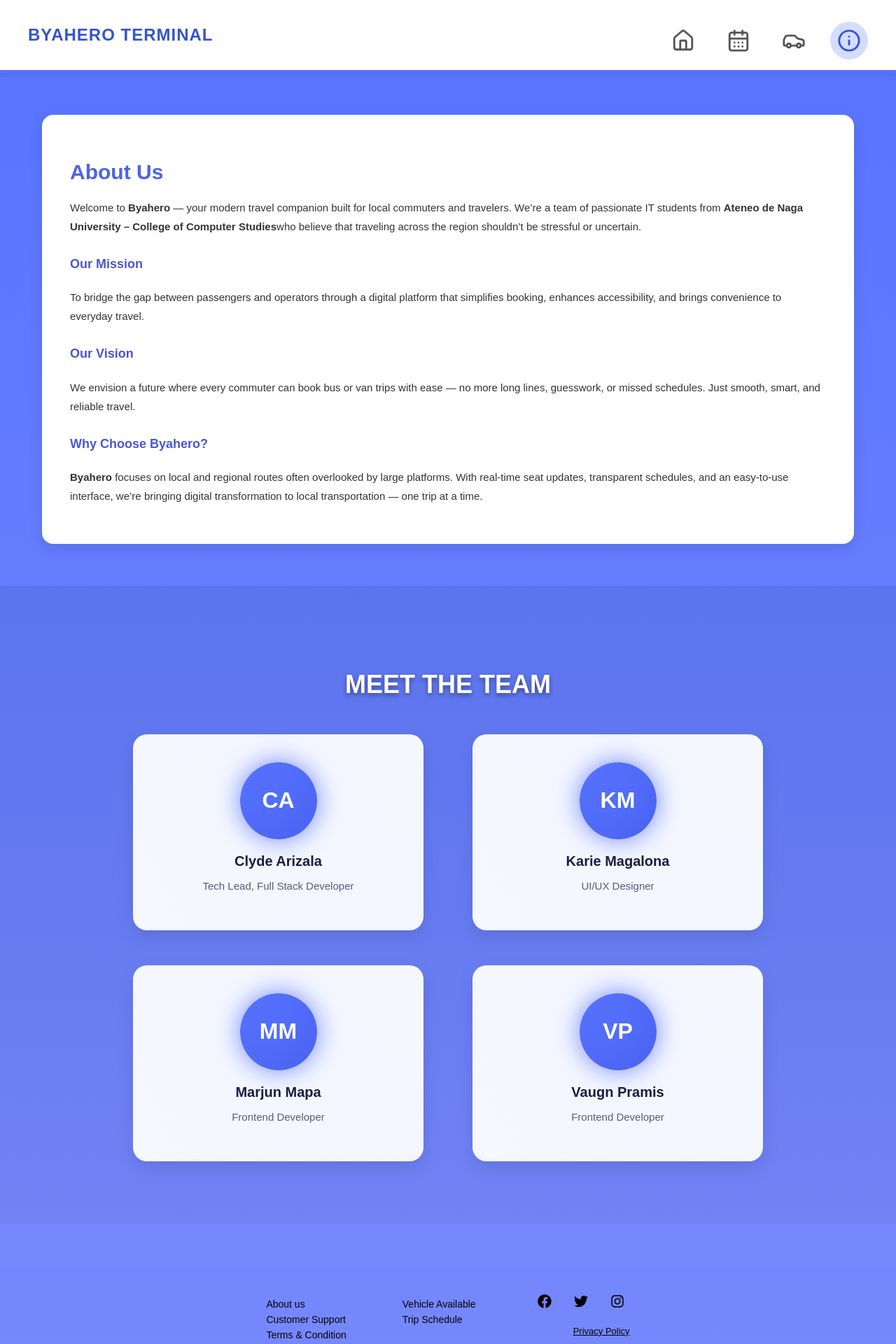
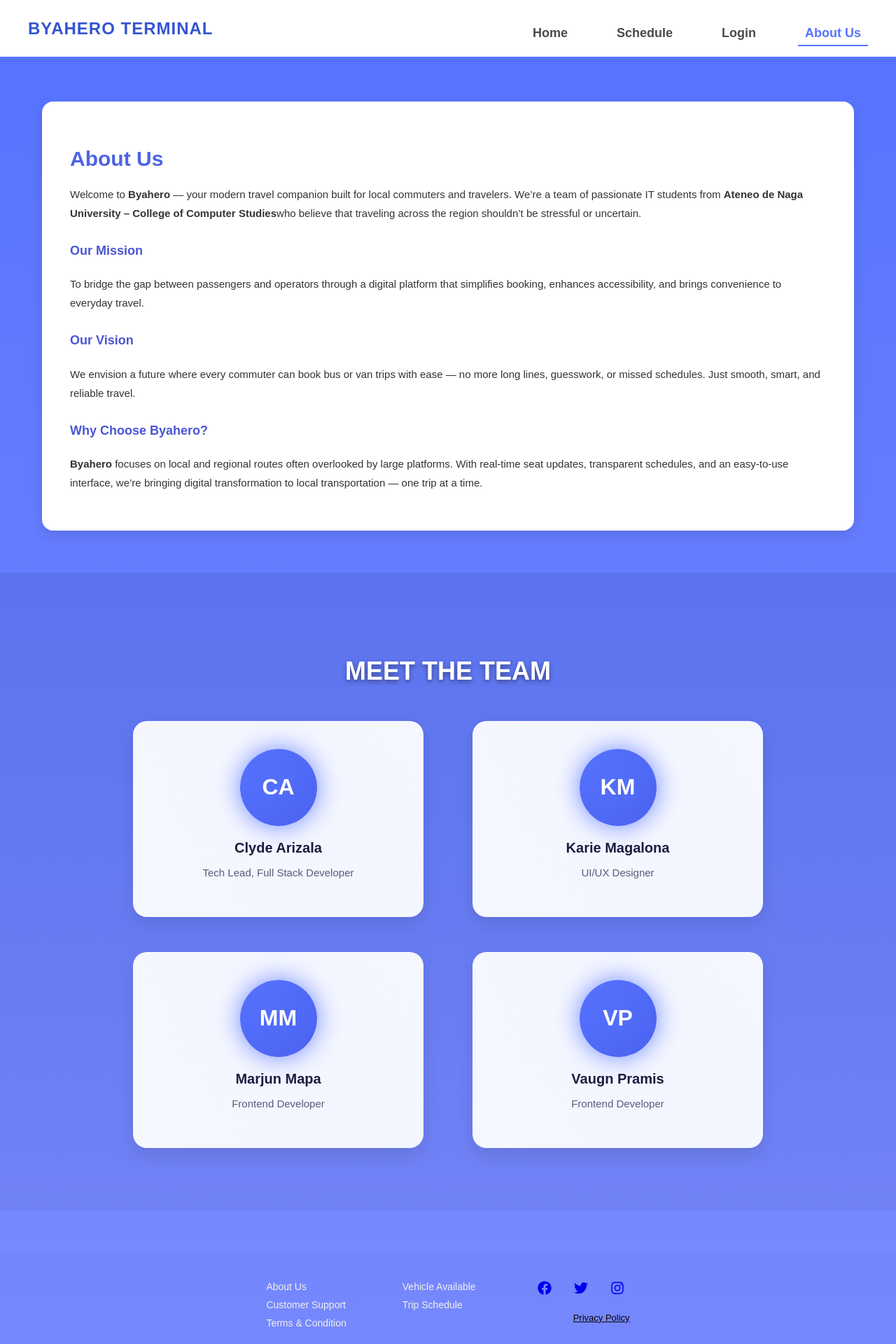
Before and after one commit to xXKuyaClydeXx/Byahero, a React app in the folder frontend/: page /about in a window 1280 px wide. Shown: the top 1920 px of the page at 70% size. Built offline with nearby package versions, Linux system fonts and the light colour scheme; the HTML template or start-up script is replaced by a standard one.

Commit message:
Updated Navigation Bar for Passenger Profile

```diff
--- a/frontend/src/css/AboutPage.css
+++ b/frontend/src/css/AboutPage.css
@@ -29,32 +29,33 @@
   text-align: center;
 }
 
-.nav-icons {
+/* TEXT NAVIGATION LINKS */
+.nav-links {
   display: flex;
   justify-content: center;
   align-items: center;
-  gap: 65px;
+  gap: 50px;
   margin-top: 16px;
+  font-size: 18px;
+  font-weight: 600;
 }
 
-.icon {
-  background: transparent;
-  border: 0;
-  border-radius: 9999px;
-  padding: 10px;
+.nav-link {
+  color: #4a4a4a;
+  text-decoration: none;
+  padding: 6px 10px;
+  transition: all 0.25s ease;
   cursor: pointer;
-  transition: background 0.25s ease;
+  border-bottom: 2px solid transparent;
 }
 
-.icon:hover,
-.icon.active {
-  background-color: rgba(86, 115, 255, 0.25);
+.nav-link:hover {
+  color: #5673ff;
 }
 
-.icon svg {
-  width: 34px;
-  height: 34px;
-  display: block;
+.nav-link.active {
+  color: #5673ff;
+  border-bottom-color: #5673ff;
 }
 
 /* --- ABOUT SECTION --- */
@@ -102,7 +103,6 @@
   text-align: center;
   padding: 90px 24px;
   background: linear-gradient(180deg, rgba(33, 60, 136, 0.15) 0%, rgba(20, 20, 60, 0.05) 100%);
-  position: relative;
 }
 
 .team-heading {
@@ -147,7 +147,7 @@
   box-shadow: 0 15px 35px rgba(86, 115, 255, 0.35);
 }
 
-/* --- Avatar Glow Animation --- */
+/* Avatar Glow */
 .avatar {
   width: 110px;
   height: 110px;
@@ -166,7 +166,6 @@
   animation: pulseGlow 2.5s infinite ease-in-out;
 }
 
-/* Pulsing glow effect behind avatar */
 .avatar::after {
   content: "";
   position: absolute;
@@ -208,10 +207,7 @@
   padding: 40px 0;
   font-size: 14px;
   color: #fff;
-  background-color: transparent;
   margin-top: 40px;
-  width: 100%;
-  box-sizing: border-box;
   flex-wrap: wrap;
 }
 
@@ -227,11 +223,6 @@
   color: #f0f0f0;
   text-decoration: none;
   transition: color 0.3s;
-}
-
-.footer-column p:hover,
-.footer-column a:hover {
-  color: #b6c4ff;
 }
 
 .footer-social {
@@ -252,7 +243,6 @@
   transform: scale(1.2);
 }
 
-/* Responsive */
 @media (max-width: 768px) {
   .team-grid {
     grid-template-columns: 1fr;
--- a/frontend/src/css/LoginPage.css
+++ b/frontend/src/css/LoginPage.css
@@ -1,11 +1,12 @@
 .login-page {
   font-family: 'Poppins', sans-serif;
-  background-color: #5673ff; /* blue background as in Figma */
+  background: linear-gradient(180deg, #5673ff 0%, #7a8bff 100%);
   min-height: 100vh;
   color: #111827;
+  overflow-x: hidden;
 }
 
-/* ===== NAVBAR ===== */
+/* ===== NAVBAR (IDENTICAL TO ABOUT US PAGE) ===== */
 .navbar {
   background-color: #ffffff;
   border-bottom: 4px solid #5673ff;
@@ -28,32 +29,33 @@
   text-align: center;
 }
 
-.nav-icons {
+/* NAVIGATION TEXT LINKS — MATCHED TO ABOUT PAGE */
+.nav-links {
   display: flex;
   justify-content: center;
   align-items: center;
-  gap: 65px;
+  gap: 50px;
   margin-top: 16px;
+  font-size: 18px;
+  font-weight: 600;
 }
 
-.icon {
-  background: transparent;
-  border: 0;
-  border-radius: 9999px;
-  padding: 10px;
+.nav-item {
+  color: #4a4a4a;
+  text-decoration: none;
+  padding: 6px 10px;
+  transition: all 0.25s ease;
   cursor: pointer;
-  transition: background 0.25s ease;
+  border-bottom: 2px solid transparent;
 }
 
-.icon:hover,
-.icon.active {
-  background-color: rgba(86, 115, 255, 0.25);
+.nav-item:hover {
+  color: #5673ff;
 }
 
-.icon svg {
-  width: 34px;
-  height: 34px;
-  display: block;
+.nav-item.active {
+  color: #5673ff;
+  border-bottom: 2px solid #5673ff;
 }
 
 /* ===== LOGIN SECTION ===== */
@@ -61,12 +63,12 @@
   display: flex;
   justify-content: center;
   align-items: center;
-  height: calc(100vh - 160px);
+  height: calc(100vh - 200px);
 }
 
 .login-box {
   background: #ffffff;
-  border-radius: 8px;
+  border-radius: 10px;
   padding: 26px 30px;
   width: 300px;
   box-shadow: 0 6px 18px rgba(0,0,0,0.1);
@@ -89,10 +91,9 @@
   border-radius: 6px;
   padding: 8px 10px;
   font-size: 13px;
-  outline: none;
 }
 
-/* ===== BUTTONS ===== */
+/* BUTTONS */
 .signin-btn {
   background-color: #111;
   color: #fff;
@@ -102,16 +103,14 @@
   margin-top: 10px;
   font-weight: 600;
   cursor: pointer;
-  transition: background 0.2s ease;
 }
 
 .signin-btn:hover {
   background-color: #333;
 }
 
-/* ===== LINKS ===== */
+/* LINKS */
 .forgot {
-  display: inline-block;
   font-size: 12px;
   color: #111;
   text-decoration: none;
@@ -128,56 +127,48 @@
 .create-link {
   color: #111;
   font-weight: 600;
-  text-decoration: none;
 }
 
 .create-link:hover {
   text-decoration: underline;
 }
 
+/* ===== FOOTER ===== */
 .footer {
   display: flex;
-  justify-content: center;            /* center the columns horizontally */
-  align-items: center;                /* center vertically */
-  text-align: center;
-  gap: 80px;                          /* space between the two columns */
+  justify-content: center;
+  gap: 80px;
   padding: 40px 0;
   font-size: 14px;
   color: #070202;
-  background-color: rgba(86, 115, 255, 0.1); /* 10% blue opacity */
+  background-color: rgba(86, 115, 255, 0.1);
   margin-top: 40px;
-  width: 100%;
-  box-sizing: border-box;
-  flex-wrap: wrap;                    /* makes it responsive */
+  flex-wrap: wrap;
 }
 
+.footer-links {
+  display: flex;
+  gap: 60px;
+}
 
-/* individual column styling */
-.footer-column {
+.footer-social {
   display: flex;
   flex-direction: column;
-  gap: 10px;
+  align-items: center;
 }
 
-
-/* optional: make links or text hover nicely */
-.footer-column p,
-.footer-column a {
-  margin: 0;
-  color: #070202;
-  text-decoration: none;
-  transition: color 0.3s;
+.icons a {
+  font-size: 22px;
+  margin: 0 8px;
 }
 
+/* RESPONSIVE */
+@media (max-width: 768px) {
+  .nav-links {
+    gap: 25px;
+    font-size: 15px;
+  }
 
-.footer-column p:hover,
-.footer-column a:hover {
-  color: #4a63e7;
-}
-
-
-/* mobile responsiveness */
-@media (max-width: 768px) {
   .footer {
     flex-direction: column;
     gap: 30px;
--- a/frontend/src/css/PassengerPage.css
+++ b/frontend/src/css/PassengerPage.css
@@ -1,3 +1,59 @@
+/* ======================================= */
+/* UNIFIED NAVIGATION BAR (MATCH SCHEDULE PAGE) */
+/* ======================================= */
+
+.navbar {
+  background-color: #ffffff;
+  border-bottom: 4px solid #5673ff;
+  padding: 10px 24px 14px;
+  width: 100%;
+}
+
+.nav-header {
+  display: flex;
+  justify-content: center;
+  align-items: center;
+  min-height: 38px;
+}
+
+.title {
+  margin: 0;
+  font-weight: 800;
+  letter-spacing: 1px;
+  color: #5a67d8;
+  font-size: 26px;
+  text-align: center;
+}
+
+/* ICON NAVIGATION */
+.nav-icons {
+  display: flex;
+  justify-content: center;
+  align-items: center;
+  gap: 65px;
+  margin-top: 16px;
+}
+
+.icon {
+  background: transparent;
+  border: none;
+  border-radius: 9999px;
+  padding: 10px;
+  cursor: pointer;
+  transition: background 0.25s ease;
+}
+
+.icon svg {
+  width: 34px;
+  height: 34px;
+  display: block;
+}
+
+.icon:hover,
+.icon.active {
+  background-color: rgba(86, 115, 255, 0.25);
+}
+
 /* ======================================= */
 /* 0. BASE & UTILITIES (If any) */
 /* ======================================= */
--- a/frontend/src/css/SchedulePage.css
+++ b/frontend/src/css/SchedulePage.css
@@ -6,11 +6,7 @@
   color: #111827;
 }
 
-/* remove overlay — keep the image in full color */
-.schedule-page::before {
-  content: none;
-}
-
+/* Navbar */
 .navbar {
   background-color: #ffffff;
   border-bottom: 4px solid #5673ff;
@@ -33,97 +29,33 @@
   text-align: center;
 }
 
-.nav-icons {
+/* MATCHES LOGIN + ABOUT */
+.nav-links {
   display: flex;
   justify-content: center;
-  align-items: center;
   gap: 65px;
   margin-top: 16px;
 }
 
-.icon {
-  background: transparent;
-  border: 0;
-  border-radius: 9999px;
-  padding: 10px;
+.nav-item {
+  color: #4a4a4a;
+  text-decoration: none;
+  padding: 6px 10px;
+  transition: all 0.25s ease;
   cursor: pointer;
-  transition: background 0.25s ease;
+  border-bottom: 2px solid transparent;
 }
 
-.icon:hover,
-.icon.active {
-  background-color: rgba(86, 115, 255, 0.25);
+.nav-item:hover {
+  color: #5673ff;
 }
 
-.icon svg {
-  width: 34px;
-  height: 34px;
-  display: block;
+.nav-item.active {
+  color: #5673ff;
+  border-bottom: 2px solid #5673ff;
 }
 
-.schedule-section {
-  padding: 36px 28px 64px;
-}
-
-.schedule-card {
-  background: #ffffff;
-  border-radius: 8px;
-  padding: 24px;
-  max-width: 1160px;
-  margin: 0 auto;
-  box-shadow: 0 6px 18px rgba(0,0,0,0.06);
-}
-
-.schedule-heading {
-  color: #4c63e6;
-  font-size: 28px;
-  font-weight: 800;
-  letter-spacing: .5px;
-  margin: 0 0 16px 0;
-}
-
-.table-wrap {
-  overflow-x: auto;
-}
-
-.schedule-table {
-  width: 100%;
-  border-collapse: collapse;
-  background: #fff;
-  border: 1px solid #c7cbe9;
-}
-
-.schedule-table thead th {
-  background: #4c63e6;
-  color: #ffffff;
-  font-size: 12px;
-  letter-spacing: .3px;
-  padding: 10px 12px;
-  text-align: left;
-  border-right: 1px solid #3e52c7;
-}
-
-.schedule-table thead th:last-child {
-  border-right: 0;
-}
-
-.schedule-table tbody td {
-  height: 38px;
-  padding: 6px 12px;
-  border-top: 1px solid #dfe3ff;
-  border-right: 1px solid #e7e9f8;
-  font-size: 13px;
-}
-
-.schedule-table tbody td:last-child {
-  border-right: 0;
-}
-
-.schedule-table tbody tr:last-child td {
-  border-bottom: 0;
-}
-
-/* ===== VEHICLE TABS (UPDATED BIG SQUARE STYLE) ===== */
+/* ===== VEHICLE TABS ===== */
 .vehicle-tabs {
   display: flex;
   justify-content: center;
@@ -146,7 +78,6 @@
   display: flex;
   align-items: center;
   justify-content: center;
-  text-align: center;
 }
 
 .tab-btn:hover {
@@ -161,59 +92,89 @@
   box-shadow: 0 6px 12px rgba(0, 0, 0, 0.15);
 }
 
-/* remove any leftover image class */
-.tab-image {
-  display: none;
+/* ===== TABLE SECTION ===== */
+.schedule-section {
+  padding: 36px 28px 64px;
+}
+
+.schedule-card {
+  background: #ffffff;
+  border-radius: 8px;
+  padding: 24px;
+  max-width: 1160px;
+  margin: 0 auto;
+  box-shadow: 0 6px 18px rgba(0,0,0,0.06);
+}
+
+.schedule-heading {
+  color: #4c63e6;
+  font-size: 28px;
+  font-weight: 800;
+  margin-bottom: 16px;
+}
+
+.table-wrap {
+  overflow-x: auto;
+}
+
+/* TABLE */
+.schedule-table {
+  width: 100%;
+  border-collapse: collapse;
+  background: #fff;
+  border: 1px solid #c7cbe9;
+}
+
+.schedule-table thead th {
+  background: #4c63e6;
+  color: #ffffff;
+  padding: 10px 12px;
+  letter-spacing: 0.3px;
+}
+
+.schedule-table tbody td {
+  padding: 6px 12px;
+  border-top: 1px solid #dfe3ff;
+  font-size: 13px;
 }
 
 /* ===== FOOTER ===== */
 .footer {
   display: flex;
-  justify-content: center;            /* center the columns horizontally */
-  align-items: center;                /* center vertically */
-  text-align: center;
-  gap: 80px;                          /* space between the two columns */
+  justify-content: center;
+  gap: 80px;
   padding: 40px 0;
-  font-size: 14px;
-  color: #070202;
-  background-color: rgba(86, 115, 255, 0.1); /* 10% blue opacity */
+  background-color: rgba(86, 115, 255, 0.1);
   margin-top: 40px;
-  width: 100%;
-  box-sizing: border-box;
-  flex-wrap: wrap;                    /* makes it responsive */
+  flex-wrap: wrap;
 }
 
-/* individual column styling */
-.footer-column {
-  display: flex;
-  flex-direction: column;
-  gap: 10px;
+.footer-links p {
+  margin: 6px 0;
+  cursor: pointer;
 }
 
-/* optional: make links or text hover nicely */
-.footer-column p,
-.footer-column a {
-  margin: 0;
-  color: #070202;
-  text-decoration: none;
-  transition: color 0.3s;
-}
-
-.footer-column p:hover,
-.footer-column a:hover {
+.footer-links p:hover {
   color: #4a63e7;
 }
 
-/* mobile responsiveness */
-@media (max-width: 768px) {
-  .footer {
-    flex-direction: column;
-    gap: 30px;
-  }
+.footer-social {
+  text-align: center;
+}
 
-  .tab-btn {
-    width: 100px;
-    height: 100px;
-    font-size: 1rem;
-  }
+.icons {
+  display: flex;
+  justify-content: center;
+  gap: 15px;
+  margin-bottom: 10px;
 }
+
+.social-link {
+  font-size: 20px;
+  color: #111;
+  transition: 0.2s;
+}
+
+.social-link:hover {
+  color: #4a63e7;
+}
--- a/frontend/src/pages/AboutPage.jsx
+++ b/frontend/src/pages/AboutPage.jsx
@@ -1,5 +1,4 @@
 import React, { useState } from "react";
-import { Home, CalendarDays, Car, Info } from "lucide-react";
 import { Link } from "react-router-dom";
 import "../css/AboutPage.css";
 import { FaFacebook, FaTwitter, FaInstagram } from "react-icons/fa";
@@ -20,17 +19,18 @@
 
   return (
     <div className="about-page">
+
       {/* NAVIGATION */}
       <nav className="navbar">
         <div className="nav-header">
           <h1 className="title">BYAHERO TERMINAL</h1>
         </div>
 
-        <div className="nav-icons">
-          <Link to="/" className="icon" aria-label="Home"><Home /></Link>
-          <Link to="/schedule" className="icon" aria-label="Schedule"><CalendarDays /></Link>
-          <Link to="/login" className="icon" aria-label="Driver"><Car /></Link>
-          <button className="icon active" aria-label="About"><Info /></button>
+        <div className="nav-links">
+          <Link to="/" className="nav-link">Home</Link>
+          <Link to="/schedule" className="nav-link">Schedule</Link>
+          <Link to="/login" className="nav-link">Login</Link>
+          <span className="nav-link active">About Us</span>
         </div>
       </nav>
 
@@ -84,23 +84,23 @@
 
       {/* FOOTER */}
       <footer className="footer">
-        <div className="footer-links">
-          <div>
-            <p>About us</p>
-            <p onClick={() => setShowSupport(true)} style={{ cursor: "pointer" }}>Customer Support</p>
-            <p onClick={() => setShowTerms(true)} style={{ cursor: "pointer" }}>Terms & Condition</p>
-          </div>
-          <div>
-            <p>Vehicle Available</p>
-            <p>Trip Schedule</p>
-          </div>
+
+        <div className="footer-column">
+          <p>About Us</p>
+          <p onClick={() => setShowSupport(true)} style={{ cursor: "pointer" }}>Customer Support</p>
+          <p onClick={() => setShowTerms(true)} style={{ cursor: "pointer" }}>Terms & Condition</p>
+        </div>
+
+        <div className="footer-column">
+          <p>Vehicle Available</p>
+          <p>Trip Schedule</p>
         </div>
 
         <div className="footer-social">
           <div className="icons">
-            <a href="#" aria-label="Facebook" className="social-link"><FaFacebook /></a>
-            <a href="#" aria-label="Twitter" className="social-link"><FaTwitter /></a>
-            <a href="#" aria-label="Instagram" className="social-link"><FaInstagram /></a>
+            <a href="#"><FaFacebook /></a>
+            <a href="#"><FaTwitter /></a>
+            <a href="#"><FaInstagram /></a>
           </div>
           <a href="#" className="privacy-link">Privacy Policy</a>
         </div>
--- a/frontend/src/pages/DriverSchedulePage.jsx
+++ b/frontend/src/pages/DriverSchedulePage.jsx
@@ -1,5 +1,5 @@
 import React, { useState, useEffect } from "react";
-import "./DriverSchedulePage.css";
+import "../css/DriverPage.css";
 
 const DriverSchedulePage = () => {
   const [driverInfo, setDriverInfo] = useState({
@@ -17,9 +17,6 @@
   };
 
   const handleSave = () => {
-    // Here you can call your backend API to save the updates
-    // fetch("/api/driver/update", { method: "POST", body: JSON.stringify(driverInfo) })
-    //   .then(...)
     alert("Schedule updated successfully!");
     setIsEditing(false);
   };
--- a/frontend/src/pages/LoginPage.jsx
+++ b/frontend/src/pages/LoginPage.jsx
@@ -1,5 +1,4 @@
 import React, { useState } from "react";
-import { Home, CalendarDays, Car, Info } from "lucide-react";
 import { Link, useNavigate } from "react-router-dom";
 import "../css/LoginPage.css";
 import { FaFacebook, FaTwitter, FaInstagram } from "react-icons/fa";
@@ -18,9 +17,7 @@
   const handleLogin = (e) => {
     e.preventDefault();
 
-    // You can replace this with real authentication
     if (email && password) {
-      // Redirect to DriverProfilePage
       navigate("/driverprofile");
     } else {
       alert("Please enter email and password");
@@ -29,17 +26,18 @@
 
   return (
     <div className="login-page">
+
       {/* ===== NAVBAR ===== */}
       <nav className="navbar">
         <div className="nav-header">
           <h1 className="title">BYAHERO TERMINAL</h1>
         </div>
 
-        <div className="nav-icons">
-          <Link to="/" className="icon" aria-label="Home"><Home /></Link>
-          <Link to="/schedule" className="icon" aria-label="Schedule"><CalendarDays /></Link>
-          <button className="icon active" aria-label="Driver"><Car /></button>
-          <Link to="/about" className="icon" aria-label="Info"><Info /></Link>
+        <div className="nav-links">
+          <Link to="/" className="nav-link">Home</Link>
+          <Link to="/schedule" className="nav-link">Schedule</Link>
+          <span className="nav-link active">Login</span>
+          <Link to="/about" className="nav-link">About Us</Link>
         </div>
       </nav>
 
@@ -77,7 +75,7 @@
         </div>
       </section>
 
-      {/* FOOTER */}
+      {/* ===== FOOTER ===== */}
       <footer className="footer">
         <div className="footer-links">
           <div>
@@ -85,6 +83,7 @@
             <p onClick={() => setShowSupport(true)} style={{ cursor: "pointer" }}>Customer Support</p>
             <p onClick={() => setShowTerms(true)} style={{ cursor: "pointer" }}>Terms & Condition</p>
           </div>
+
           <div>
             <p>Vehicle Available</p>
             <p>Trip Schedule</p>
--- a/frontend/src/pages/PassengerPage.jsx
+++ b/frontend/src/pages/PassengerPage.jsx
@@ -29,17 +29,18 @@
         <div className="passenger-page">
             {/* NAVIGATION */}
             <nav className="navbar">
-                <div className="nav-header">
-                    <h1 className="title">BYAHERO TERMINAL</h1>
-                </div>
+                    <div className="nav-header">
+                      <h1 className="title">BYAHERO TERMINAL</h1>
+                    </div>
 
-                <div className="nav-icons">
-                    <button className="icon active"><Home /></button>
-                    <Link to="/schedule" className="icon"><CalendarDays /></Link>
-                    <Link to="/login" className="icon"><Car /></Link>
-                    <Link to="/about" className="icon"><Info /></Link>
-                </div>
-            </nav>
+                    <div className="nav-links">
+                      <span className="nav-link active">Home</span>
+                      <Link to="/schedule" className="nav-link">Schedule</Link>
+                      <Link to="/login" className="nav-link">Login</Link>
+                      <Link to="/about" className="nav-link">About Us</Link>
+                    </div>
+                  </nav>
+
 
             {/* HERO */}
             <section className="hero-section">
--- a/frontend/src/pages/RegisterPage.jsx
+++ b/frontend/src/pages/RegisterPage.jsx
@@ -71,24 +71,17 @@
   return (
     <div className="register-page">
       <nav className="navbar">
-        <div className="nav-header">
-          <h1 className="title">BYAHERO TERMINAL</h1>
-        </div>
-        <div className="nav-icons">
-          <Link to="/" className="icon">
-            <Home />
-          </Link>
-          <Link to="/schedule" className="icon">
-            <CalendarDays />
-          </Link>
-          <button className="icon active">
-            <Car />
-          </button>
-          <Link to="/about" className="icon">
-            <Info />
-          </Link>
-        </div>
-      </nav>
+              <div className="nav-header">
+                <h1 className="title">BYAHERO TERMINAL</h1>
+              </div>
+
+              <div className="nav-links">
+                <Link to="/" className="nav-link">Home</Link>
+                <Link to="/schedule" className="nav-link">Schedule</Link>
+                <span className="nav-link active">Login</span>
+                <Link to="/about" className="nav-link">About Us</Link>
+              </div>
+            </nav>
 
       <section className="register-section">
         <div className="register-card">
--- a/frontend/src/pages/SchedulePage.jsx
+++ b/frontend/src/pages/SchedulePage.jsx
@@ -1,5 +1,4 @@
 import React, { useState } from "react";
-import { Home, CalendarDays, Car, Info } from "lucide-react";
 import { Link } from "react-router-dom";
 import "../css/SchedulePage.css";
 import { FaFacebook, FaTwitter, FaInstagram } from "react-icons/fa";
@@ -9,6 +8,8 @@
 
 const SchedulePage = () => {
   const [activeTab, setActiveTab] = useState("Van");
+  const [showTerms, setShowTerms] = useState(false);
+  const [showSupport, setShowSupport] = useState(false);
 
   const scheduleData = [
     { driver: "Vaugn Ashton", vehicle: "Van", seats: 10, terminal: "Cubao", departure: "8:00 AM" },
@@ -17,25 +18,25 @@
   ];
 
   const filteredData = scheduleData.filter((row) => row.vehicle === activeTab);
-  const [showTerms, setShowTerms] = useState(false);
-  const [showSupport, setShowSupport] = useState(false);
 
   return (
     <div className="schedule-page">
+
+      {/* ===== NAVBAR ===== */}
       <nav className="navbar">
         <div className="nav-header">
           <h1 className="title">BYAHERO TERMINAL</h1>
         </div>
 
-        <div className="nav-icons">
-          <Link to="/" className="icon" aria-label="Home"><Home /></Link>
-          <button className="icon active" aria-label="Schedule"><CalendarDays /></button>
-          <Link to="/login" className="icon" aria-label="Login"><Car /></Link>
-          <Link to="/about" className="icon" aria-label="About"><Info /></Link>
+        <div className="nav-links">
+          <Link to="/" className="nav-item">Home</Link>
+          <span className="nav-item active">Schedule</span>
+          <Link to="/login" className="nav-item">Login</Link>
+          <Link to="/about" className="nav-item">About Us</Link>
         </div>
       </nav>
 
-      {/* VEHICLE TABS */}
+      {/* ===== VEHICLE TABS ===== */}
       <section className="vehicle-tabs">
         {["Van", "Bus", "Jeepney"].map((type) => (
           <button
@@ -48,7 +49,7 @@
         ))}
       </section>
 
-      {/* SCHEDULE TABLE */}
+      {/* ===== TABLE SECTION ===== */}
       <section className="schedule-section">
         <div className="schedule-card">
           <h2 className="schedule-heading">{activeTab}</h2>
@@ -80,7 +81,7 @@
         </div>
       </section>
 
-      {/* FOOTER */}
+      {/* ===== FOOTER ===== */}
       <footer className="footer">
         <div className="footer-links">
           <div>
@@ -104,8 +105,10 @@
         </div>
       </footer>
 
-      {/* MODALS */}
-      {showTerms && <TermsAndConditions onClose={() => setShowTerms(false)} />}
+      {/* ===== MODALS ===== */}
+      {showTerms && (
+        <TermsAndConditions onClose={() => setShowTerms(false)} />
+      )}
 
       {showSupport && (
         <div className="modal-overlay">
```
